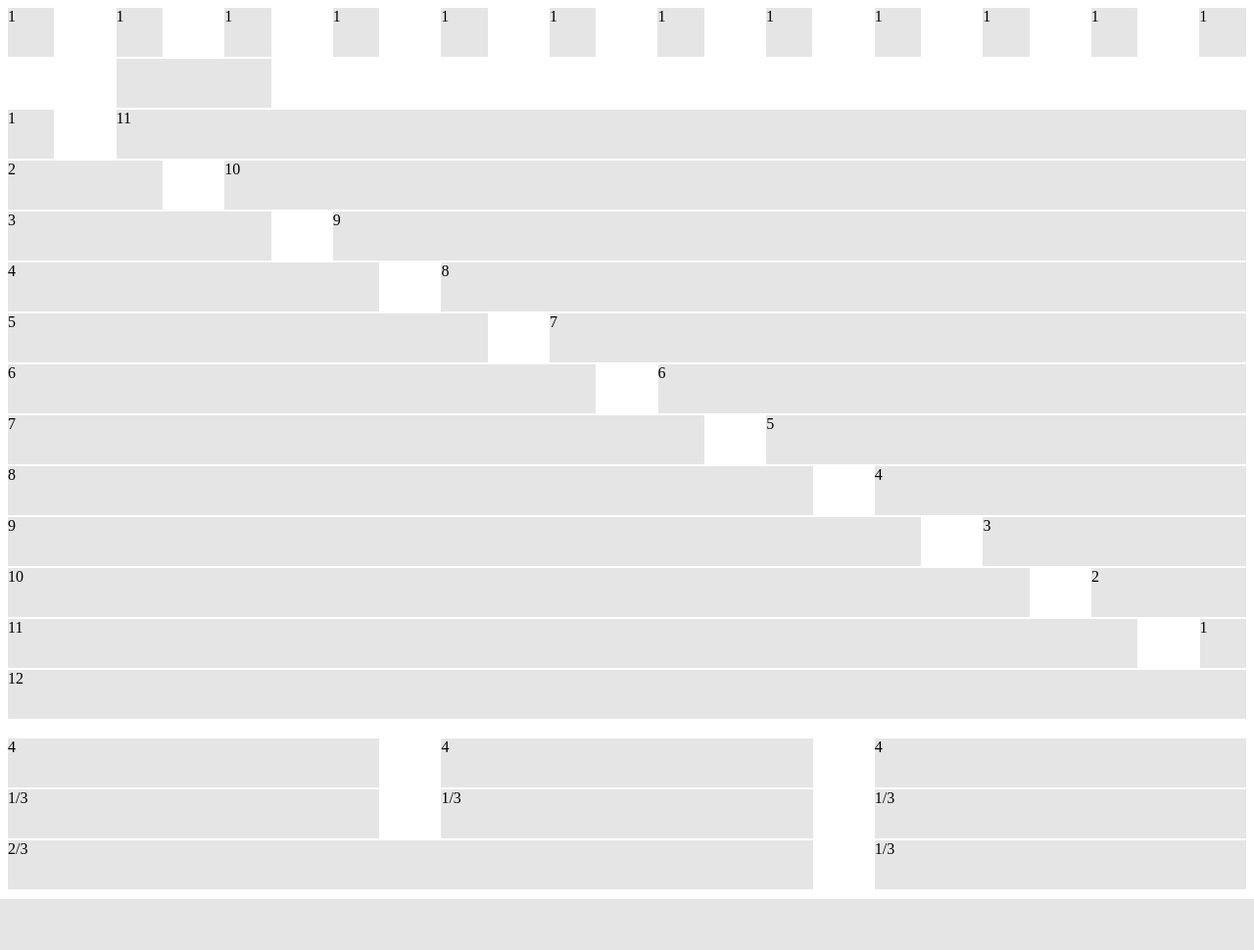
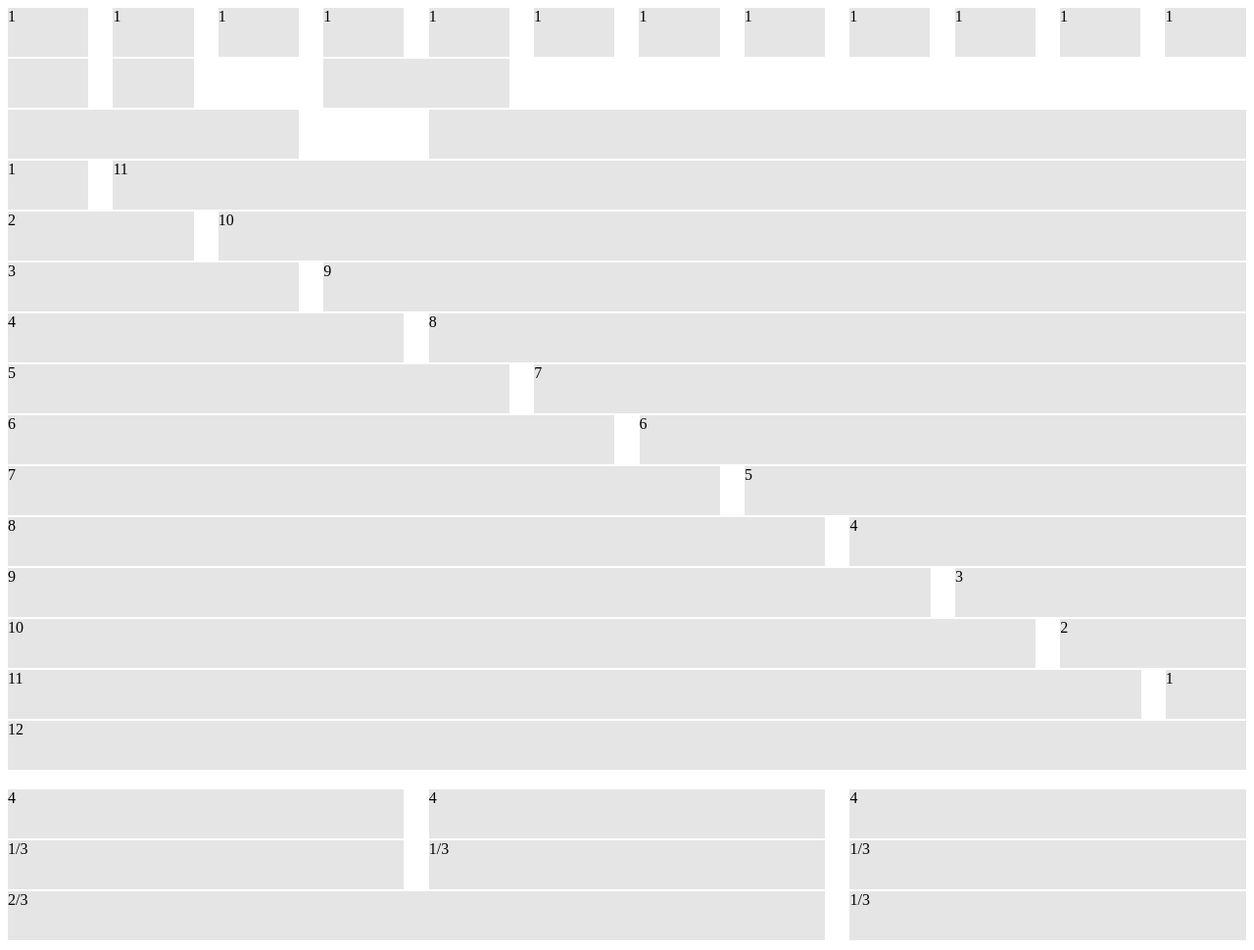
Before and after one commit to dartanian300/Flex-Grid-System, a PHP site: page / in a window 1280 px wide. Shown: the whole page at 98% size. Before the commit the page ends 918 px from the top, so only its background shows below. Run offline with PHP 8.4, Linux system fonts and the light colour scheme.

Commit message:
Fixed offset issue
Added half of the gutter back to the offset to account for the removal
of margin with .alpha

```diff
--- a/_main/flex.css
+++ b/_main/flex.css
@@ -27,8 +27,8 @@
 .container .columns {
   float: left;
   display: block;
-  margin-left: 2.5%;
-  margin-right: 2.5%;
+  margin-left: 1%;
+  margin-right: 1%;
 }
 .container .row {
   margin-bottom: 20px;
@@ -43,37 +43,37 @@
 }
 .container .one.column,
 .container .one.columns {
-  width: 3.75%;
+  width: 6.5%;
 }
 .container .two.columns {
-  width: 12.5%;
+  width: 15%;
 }
 .container .three.columns {
-  width: 21.25%;
+  width: 23.5%;
 }
 .container .four.columns {
-  width: 30%;
+  width: 32%;
 }
 .container .five.columns {
-  width: 38.75%;
+  width: 40.5%;
 }
 .container .six.columns {
-  width: 47.5%;
+  width: 49%;
 }
 .container .seven.columns {
-  width: 56.25%;
+  width: 57.5%;
 }
 .container .eight.columns {
-  width: 65%;
+  width: 66%;
 }
 .container .nine.columns {
-  width: 73.75%;
+  width: 74.5%;
 }
 .container .ten.columns {
-  width: 82.5%;
+  width: 83%;
 }
 .container .eleven.columns {
-  width: 91.25%;
+  width: 91.5%;
 }
 .container .twelve.columns {
   width: 100%;
@@ -82,44 +82,44 @@
 }
 .container .one-third.column,
 .container .one-third.columns {
-  width: 30%;
+  width: 32%;
 }
 .container .two-thirds.column,
 .container .two-thirds.columns {
-  width: 65%;
+  width: 66%;
 }
 .container .offset-by-one {
-  margin-left: 8.75%;
+  margin-left: 9.5%;
 }
 .container .offset-by-two {
-  margin-left: 17.5%;
+  margin-left: 18%;
 }
 .container .offset-by-three {
-  margin-left: 26.25%;
+  margin-left: 26.5%;
 }
 .container .offset-by-four {
   margin-left: 35%;
 }
 .container .offset-by-five {
-  margin-left: 43.75%;
+  margin-left: 43.5%;
 }
 .container .offset-by-six {
-  margin-left: 52.5%;
+  margin-left: 52%;
 }
 .container .offset-by-seven {
-  margin-left: 61.25%;
+  margin-left: 60.5%;
 }
 .container .offset-by-eight {
-  margin-left: 70%;
+  margin-left: 69%;
 }
 .container .offset-by-nine {
-  margin-left: 78.75%;
+  margin-left: 77.5%;
 }
 .container .offset-by-ten {
-  margin-left: 87.5%;
+  margin-left: 86%;
 }
 .container .offset-by-eleven {
-  margin-left: 96.25%;
+  margin-left: 94.5%;
 }
 /* #Tablet (Portrait)
 ================================================== */
--- a/_main/flex.less
+++ b/_main/flex.less
@@ -15,7 +15,7 @@
     #Clearing */
 
 
-@gutter: 5%;
+@gutter: 2%;
 @numOfColumns: 12;
 
 .width(@columnNum){
@@ -29,7 +29,7 @@
     @dividend: 100 - (@gutter * ((@numOfColumns / @columnNum) - 1));  // 100 - number of gaps multiplied by gutter
     @numColumns: @numOfColumns / @columnNum;              // Number of actual columns to span width
 
-    margin-left: (@dividend / @numColumns) + @gutter;
+    margin-left: (@dividend / @numColumns) + (@gutter * 1.5);
 }
 
 /* #Base 960 Grid
--- a/_main/index.html
+++ b/_main/index.html
@@ -26,9 +26,18 @@
       <div class="one columns omega">1</div>
 
       <br /><br />
+      </div>
+    <div class="container">
+      <div class="one columns alpha"></div>
+      <div class="one columns"></div>
+      <div class="two columns offset-by-one"></div>
+    </div>
 
-      <div class="two columns offset-by-one clearfix"></div>
+    <div class="container">
+        <div class="three columns alpha"></div>
+        <div class="eight columns omega offset-by-one"></div>
     </div>
+
     <div class="container">
 
        <div class="alpha one columns ">1</div>       <div class="omega eleven columns">11</div>
```
